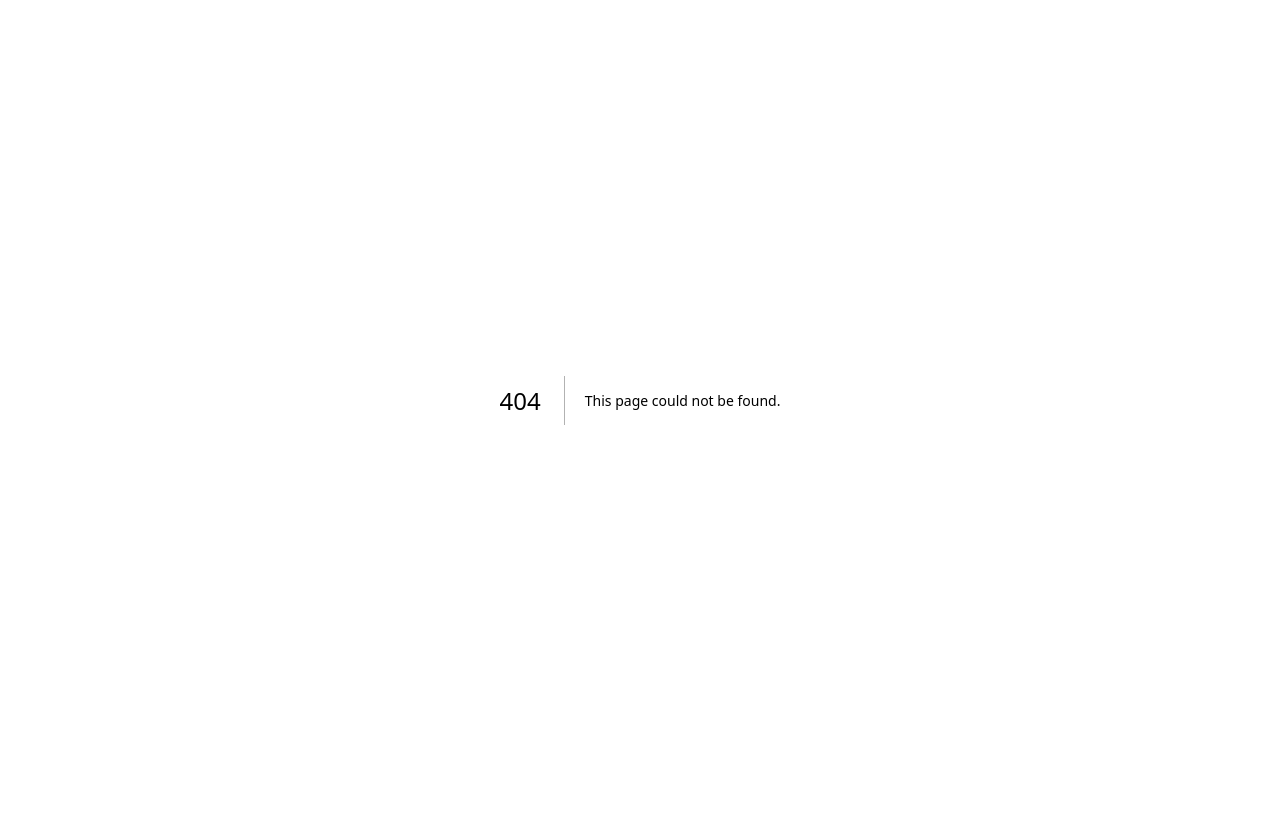
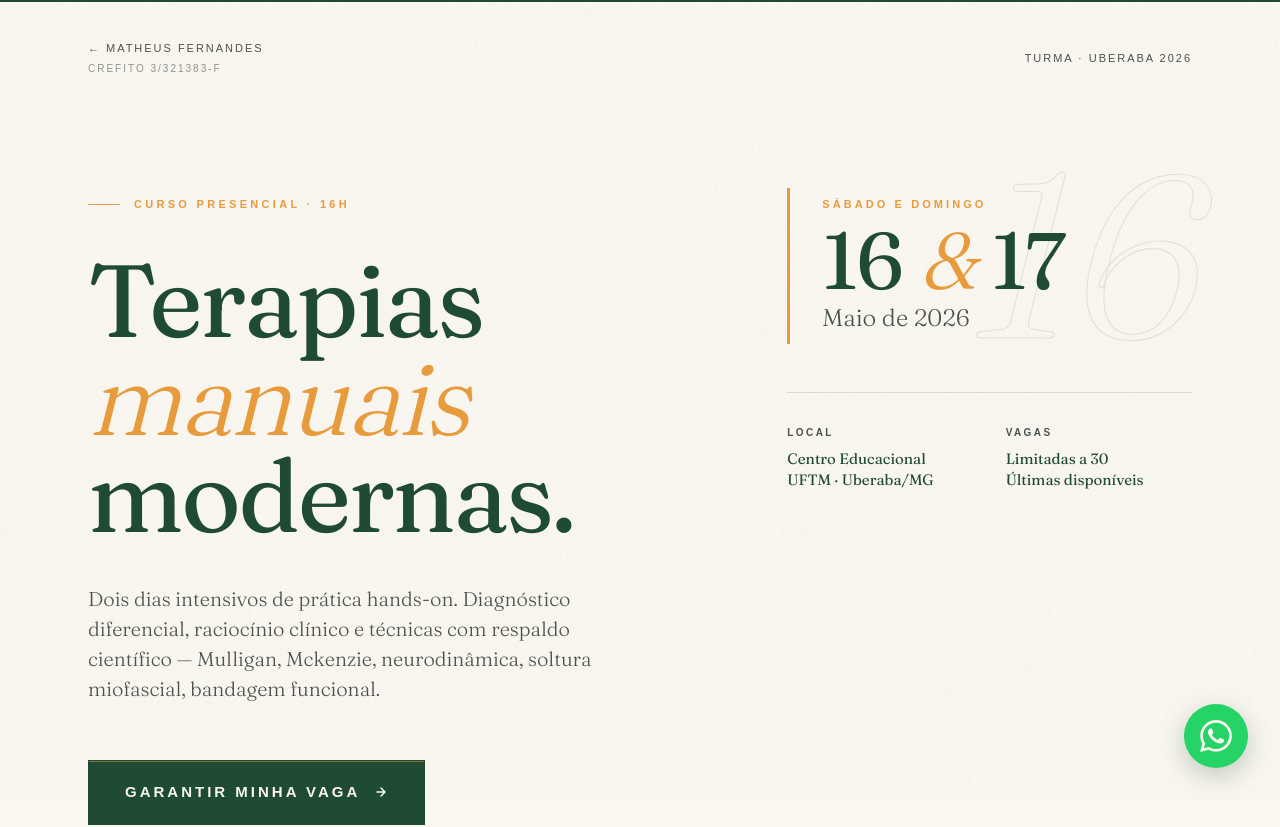
Before and after one commit to joaohenriquecosta/ftmatheusfernandes, a Next.js app: page /docs/uberaba in a window 1280 px wide. Before the commit this address had no page. Shown: the top 827 px of the page. Before the commit the page ends 800 px from the top, so only its background shows below. Built offline with nearby package versions, Linux system fonts and the light colour scheme.

Commit message:
feat(layout, turmas): site-wide WhatsApp + dev credit, sao-carlos polish

```diff
--- a/app/turmas/uberaba/page.tsx
+++ b/app/docs/uberaba/page.tsx
@@ -1,6 +1,7 @@
 import type { Metadata } from "next";
 import Link from "next/link";
 
+import { DevCredit } from "@/components/dev-credit";
 import { ArrowRight } from "@/components/icons";
 
 export const metadata: Metadata = {
@@ -550,6 +551,8 @@ export default function TurmaUberaba() {
               </a>
             </div>
           </div>
+
+          <DevCredit />
         </div>
       </footer>
 
--- a/app/globals.css
+++ b/app/globals.css
@@ -40,3 +40,15 @@ body {
     opacity: 0;
   }
 }
+
+/* Terminal cursor blink (hard step, not fade). */
+@keyframes terminalBlink {
+  0%,
+  49.99% {
+    opacity: 1;
+  }
+  50%,
+  100% {
+    opacity: 0;
+  }
+}
--- a/app/layout.tsx
+++ b/app/layout.tsx
@@ -1,6 +1,8 @@
 import type { Metadata } from "next";
 import { Inter, Fraunces } from "next/font/google";
 import "./globals.css";
+
+import { WhatsAppFloating } from "@/components/whatsapp-floating";
 
 const inter = Inter({
   subsets: ["latin"],
@@ -29,7 +31,10 @@ export default function RootLayout({
 }>) {
   return (
     <html lang="pt-BR" className={`${inter.variable} ${fraunces.variable}`}>
-      <body className="antialiased">{children}</body>
+      <body className="antialiased">
+        {children}
+        <WhatsAppFloating />
+      </body>
     </html>
   );
 }
--- a/app/page.tsx
+++ b/app/page.tsx
@@ -2,6 +2,7 @@ import type { Metadata } from "next";
 import Image from "next/image";
 import Link from "next/link";
 
+import { DevCredit } from "@/components/dev-credit";
 import { ArrowRight, WhatsAppIcon } from "@/components/icons";
 
 export const metadata: Metadata = {
@@ -453,22 +454,10 @@ export default function Home() {
               </a>
             </div>
           </div>
+
+          <DevCredit />
         </div>
       </footer>
-
-      {/* ====== WHATSAPP FLOATING ====== */}
-      <a
-        href={WHATSAPP_AVALIACAO}
-        target="_blank"
-        rel="noopener noreferrer"
-        aria-label="Falar no WhatsApp"
-        className="group fixed right-5 bottom-5 z-30 flex h-14 w-14 items-center justify-center rounded-full bg-[#25D366] text-[#FAF7F1] shadow-[0_8px_24px_rgba(31,74,51,0.25)] transition-transform hover:scale-105 md:right-8 md:bottom-8 md:h-16 md:w-16"
-      >
-        <WhatsAppIcon className="h-7 w-7 md:h-8 md:w-8" />
-        <span className="pointer-events-none absolute right-full mr-3 hidden translate-y-0 rounded bg-[#1F4A33] px-3 py-1.5 text-[10px] font-semibold tracking-[0.18em] text-[#FAF7F1] uppercase whitespace-nowrap opacity-0 transition-opacity group-hover:opacity-100 md:inline-block">
-          Marcar avaliação
-        </span>
-      </a>
 
       {/* Animation keyframes */}
       <style>{`
--- a/app/turmas/sao-carlos/page.tsx
+++ b/app/turmas/sao-carlos/page.tsx
@@ -2,6 +2,7 @@ import type { Metadata } from "next";
 import Image from "next/image";
 import Link from "next/link";
 
+import { DevCredit } from "@/components/dev-credit";
 import { ArrowRight } from "@/components/icons";
 
 export const metadata: Metadata = {
@@ -779,6 +780,8 @@ export default function TurmaSaoCarlos() {
               </a>
             </div>
           </div>
+
+          <DevCredit />
         </div>
       </footer>
 
--- /dev/null
+++ b/components/dev-credit.tsx
@@ -0,0 +1,38 @@
+const WHATSAPP_PRE_MESSAGE =
+  "Olá João! Vi seu trabalho no site do Matheus Fernandes e queria conversar.";
+
+const WHATSAPP_URL = `https://wa.me/5516982441889?text=${encodeURIComponent(WHATSAPP_PRE_MESSAGE)}`;
+
+export function DevCredit() {
+  return (
+    <div className="mt-16 text-center">
+      <a
+        href={WHATSAPP_URL}
+        target="_blank"
+        rel="noopener noreferrer"
+        className="group inline-flex flex-col items-center gap-1.5"
+      >
+        <span className="text-[10px] tracking-[0.24em] text-[#4A524C]/70 uppercase transition-colors group-hover:text-[#4A524C]">
+          Desenvolvido por
+        </span>
+        <span className="inline-flex items-baseline gap-1 text-[13px] font-semibold tracking-[0.18em] text-[#E89B3C] uppercase transition-colors group-hover:text-[#1F4A33]">
+          João Henrique Costa
+          <span
+            aria-hidden
+            className="ml-1 font-mono text-[15px] leading-none normal-case"
+          >
+            <span className="text-[#1F4A33]/80 group-hover:text-[#E89B3C]">
+              {">"}
+            </span>
+            <span
+              className="ml-px inline-block font-bold"
+              style={{ animation: "terminalBlink 1.06s infinite" }}
+            >
+              _
+            </span>
+          </span>
+        </span>
+      </a>
+    </div>
+  );
+}
--- /dev/null
+++ b/components/whatsapp-floating.tsx
@@ -0,0 +1,21 @@
+import { WhatsAppIcon } from "@/components/icons";
+
+const WHATSAPP_GENERICO =
+  "https://wa.me/5516991167474?text=Ol%C3%A1!%20Gostaria%20de%20saber%20mais.";
+
+export function WhatsAppFloating() {
+  return (
+    <a
+      href={WHATSAPP_GENERICO}
+      target="_blank"
+      rel="noopener noreferrer"
+      aria-label="Falar no WhatsApp"
+      className="group fixed right-5 bottom-5 z-30 flex h-14 w-14 items-center justify-center rounded-full bg-[#25D366] text-[#FAF7F1] shadow-[0_8px_24px_rgba(31,74,51,0.25)] transition-transform hover:scale-105 md:right-8 md:bottom-8 md:h-16 md:w-16"
+    >
+      <WhatsAppIcon className="h-7 w-7 md:h-8 md:w-8" />
+      <span className="pointer-events-none absolute right-full mr-3 hidden translate-y-0 rounded bg-[#1F4A33] px-3 py-1.5 text-[10px] font-semibold tracking-[0.18em] text-[#FAF7F1] uppercase whitespace-nowrap opacity-0 transition-opacity group-hover:opacity-100 md:inline-block">
+        Falar no WhatsApp
+      </span>
+    </a>
+  );
+}
--- a/models/infinitepay.ts
+++ b/models/infinitepay.ts
@@ -10,17 +10,32 @@ type Config = {
   baseUrl: string;
 };
 
+function resolveBaseUrl(): string {
+  // Em ordem de prioridade:
+  // 1. Variável explícita (sempre vence — usada em dev e overrides)
+  // 2. Domínio de produção do Vercel (custom domain, ex.: ftmatheusfernandes.com.br)
+  // 3. URL do deploy atual no Vercel (preview deploys, etc.)
+  // 4. Fallback fixo pro domínio de produção
+  if (process.env.NEXT_PUBLIC_BASE_URL) {
+    return process.env.NEXT_PUBLIC_BASE_URL;
+  }
+  if (process.env.VERCEL_PROJECT_PRODUCTION_URL) {
+    return `https://${process.env.VERCEL_PROJECT_PRODUCTION_URL}`;
+  }
+  if (process.env.VERCEL_URL) {
+    return `https://${process.env.VERCEL_URL}`;
+  }
+  return "https://ftmatheusfernandes.com.br";
+}
+
 function loadConfig(): Config {
   const handle = process.env.INFINITEPAY_HANDLE;
   const apiUrl =
     process.env.INFINITEPAY_API_URL ?? "https://api.checkout.infinitepay.io";
-  const baseUrl = process.env.NEXT_PUBLIC_BASE_URL;
+  const baseUrl = resolveBaseUrl();
 
   if (!handle) {
     throw new Error("INFINITEPAY_HANDLE is not set");
-  }
-  if (!baseUrl) {
-    throw new Error("NEXT_PUBLIC_BASE_URL is not set");
   }
   return { handle, apiUrl, baseUrl };
 }
```
